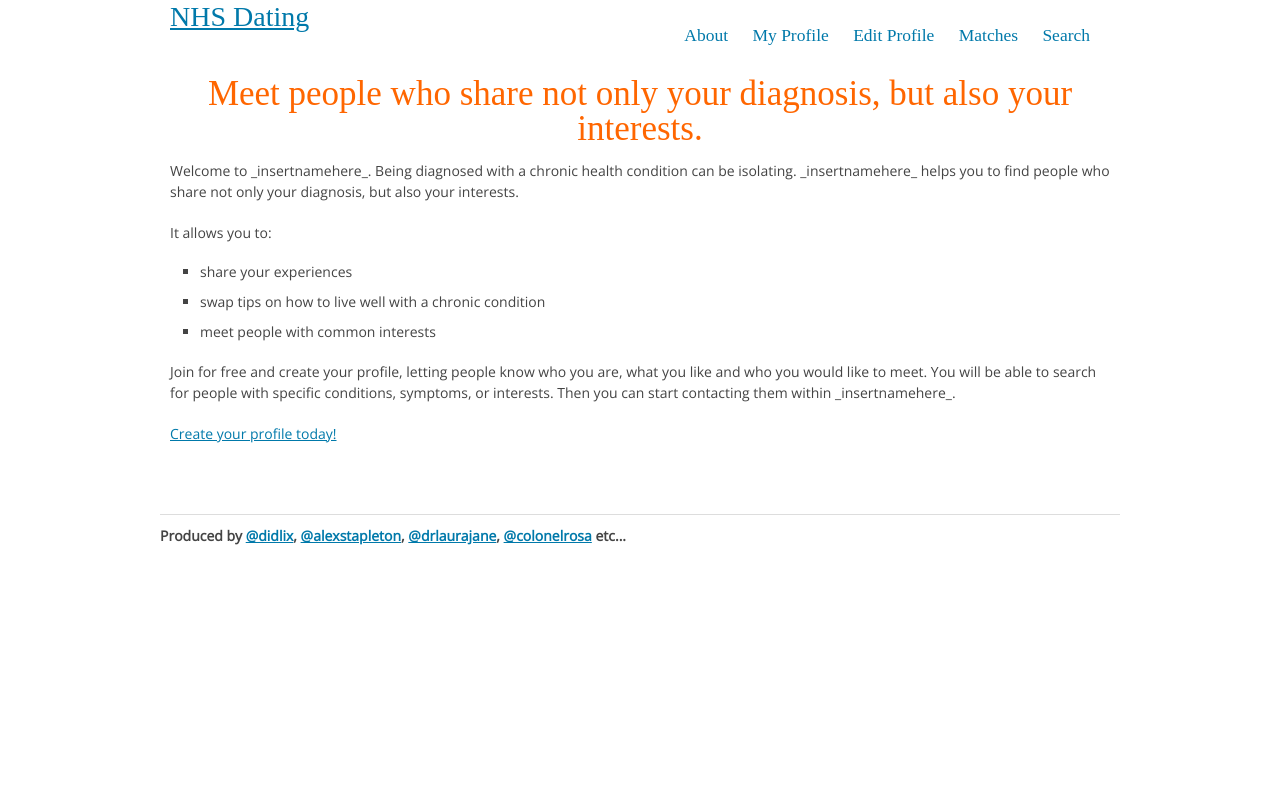
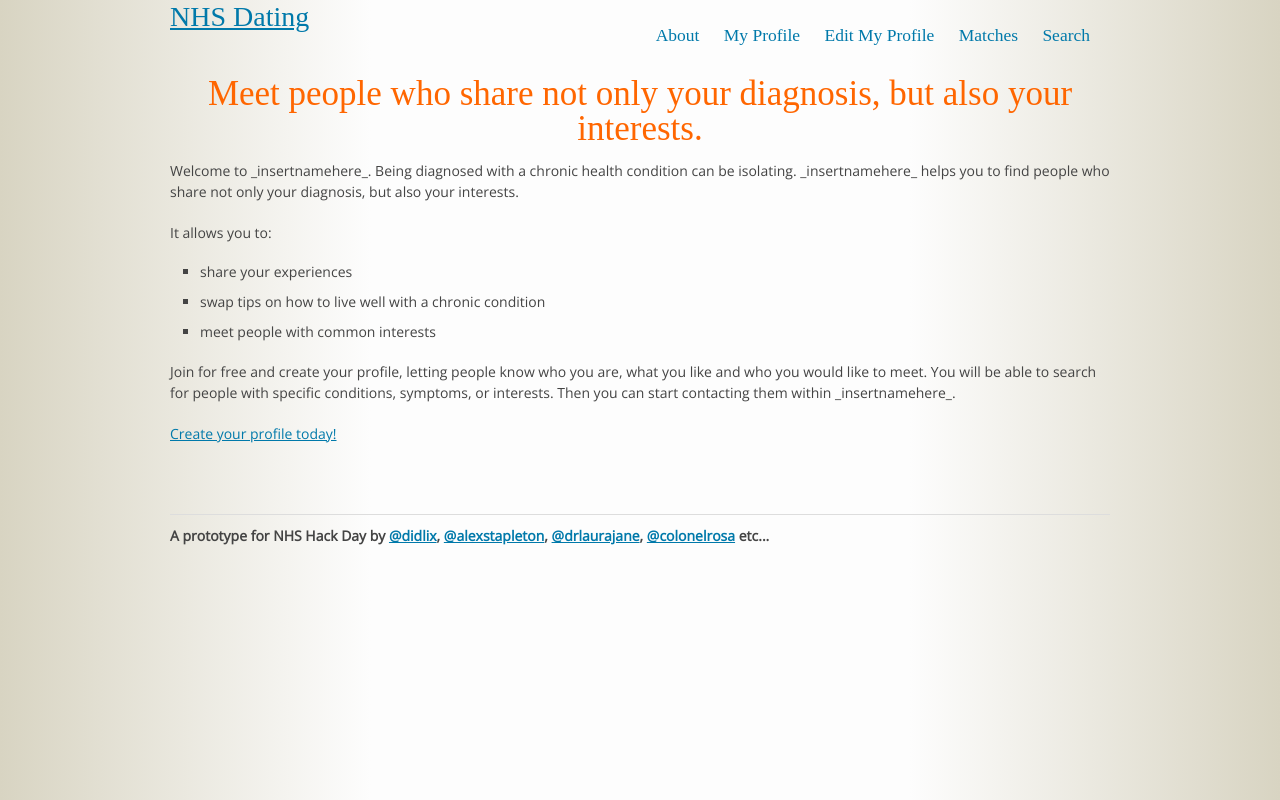
Before and after one commit to didlix/NHSHackDay-ChronicIllnessDating, a Django app: page / in a window 1280 px wide. Run offline with Django 3.2, Linux system fonts and the light colour scheme; parts of the project's set-up code (start-up, migrations or seed data) failed here and were passed over; some web fonts are replaced.

Commit message:
dem styles

```diff
--- a/nhsdating/nhshd/static/stylesheets/custom.css
+++ b/nhsdating/nhshd/static/stylesheets/custom.css
@@ -6,6 +6,15 @@ body, p {
   font-variant: normal;
   font-weight: normal;
   line-height: 21px;
+}
+
+body {
+  background:-o-linear-gradient(left,#d8d4c2 0%,#fdfdfd 29%,#fdfdfd 71%,#d8d4c2 100%);
+  background:-ms-linear-gradient(left,#d8d4c2 0%,#fdfdfd 29%,#fdfdfd 71%,#d8d4c2 100%);
+  background:-moz-linear-gradient(left,#d8d4c2 0%,#fdfdfd 29%,#fdfdfd 71%,#d8d4c2 100%);
+  background:-webkit-gradient(linear,left top,right top,color-stop(0%,#d8d4c2),color-stop(29%,#fdfdfd),color-stop(71%,#fdfdfd),color-stop(100%,#d8d4c2));
+  background:-webkit-linear-gradient(left,#d8d4c2 0%,#fdfdfd 29%,#fdfdfd 71%,#d8d4c2 100%);
+  background:linear-gradient(to right,#d8d4c2 0%,#fdfdfd 29%,#fdfdfd 71%,#d8d4c2 100%);
 }
 
 h1, h2, h3, h4, h5, h6, span, nav ul li a  {
@@ -33,7 +42,7 @@ a { color:#0079aa; }
 a:hover,a:visited:hover{color:#444}
 
 
-header{overflow:hidden;padding-bottom:10px;margin-bottom:20px;background:white}
+header{overflow:hidden;padding-bottom:10px;margin-bottom:20px;}
 
 header .logo{margin-left:0;margin-right:20px}
 header nav{font-family:'Amaranth';font-size:1.25em}
--- a/nhsdating/nhshd/templates/layouts/base.html
+++ b/nhsdating/nhshd/templates/layouts/base.html
@@ -51,16 +51,16 @@
 
     <header>
 
-      <div class="eight columns">
+      <div class="six columns">
         <h3 id="logo"><a href="/">NHS Dating</a></h3>
       </div>
 
-      <div class="eight columns">
+      <div class="ten columns">
         <nav>
           <ul>
             <li><a href="/about">About</a></li>
             <li><a href="/profile">My Profile</a></li>
-            <li><a href="/profile/edit">Edit Profile</a></li>
+            <li><a href="/profile/edit">Edit My Profile</a></li>
             <li><a href="/matches">Matches</a></li>
             <li><a href="/search">Search</a></li>
           </ul>
@@ -77,9 +77,9 @@
 
     <div class="clear"></div>
 
-    <footer sixteen columns>
+    <footer class="sixteen columns">
 
-        <p>Produced by <a href="#">@didlix</a>, <a href="#">@alexstapleton</a>, <a href="#">@drlaurajane</a>, <a href="#">@colonelrosa</a> etc...</p>
+        <p>A prototype for NHS Hack Day by <a href="#">@didlix</a>, <a href="#">@alexstapleton</a>, <a href="#">@drlaurajane</a>, <a href="#">@colonelrosa</a> etc...</p>
     </footer>
 
   </div><!-- container -->
```
